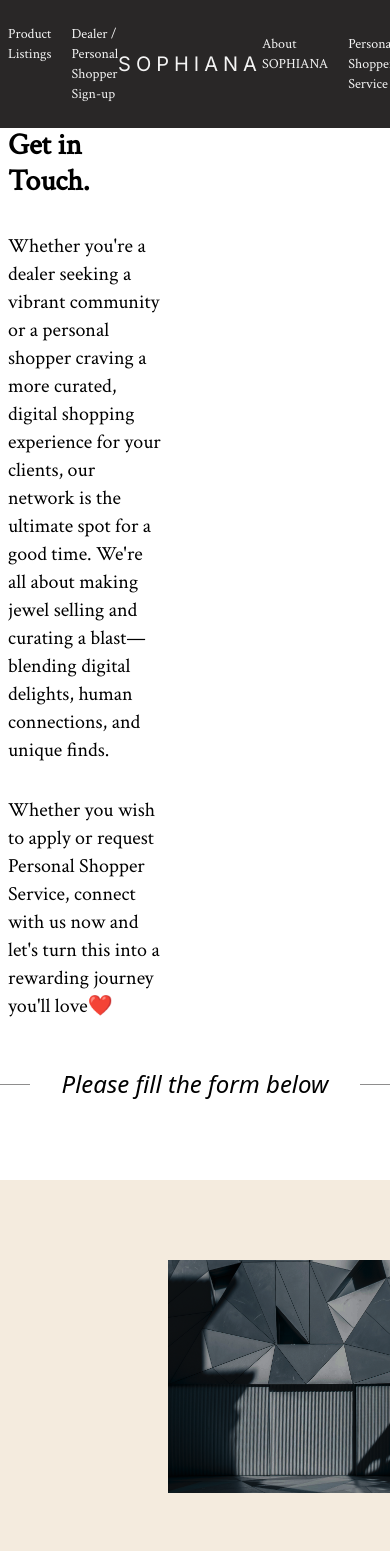
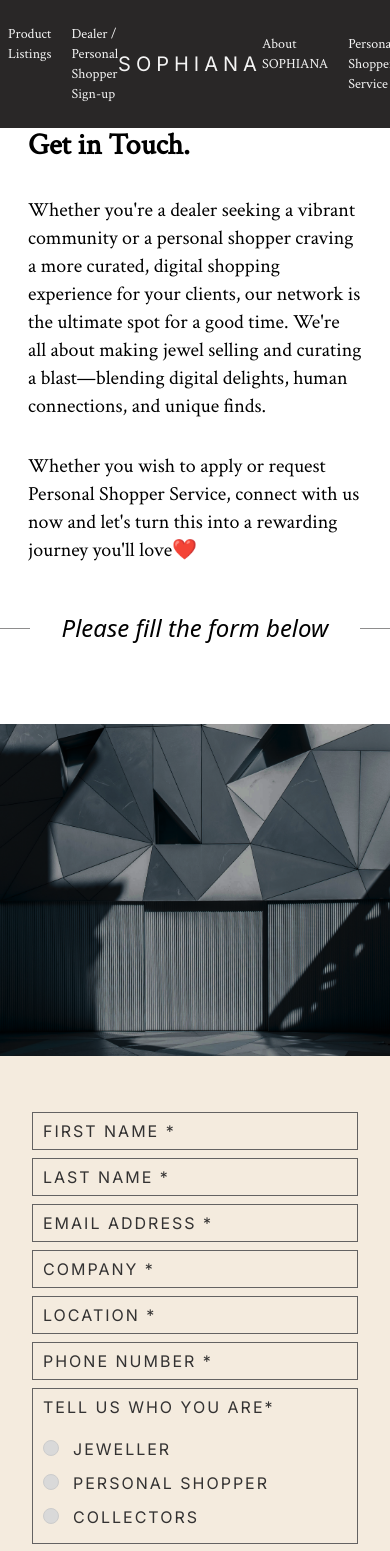
Before and after one commit to SaqibSyed1014/sophiana, a React (Create React App) app: page /contact-us in a window 390 px wide. Shown: the top 1551 px of the page. Built offline with nearby package versions, Linux system fonts and the light colour scheme; a web font is replaced by a local one.

Commit message:
contact us view responsive

```diff
--- a/src/views/ContactUs/components/ContactForm.js
+++ b/src/views/ContactUs/components/ContactForm.js
@@ -5,17 +5,17 @@ function ContactForm() {
                 <span>Please fill the form below</span>
             </h2>
 
-            <div className="bg-skin mt-20 py-20 px-40">
-                <div className="container">
-                    <div className="grid md:grid-cols-2 gap-20">
+            <div className="bg-skin mt-20 pb-20 lg:py-20 lg:px-14 xl:px-40">
+                <div className="lg:container">
+                    <div className="grid lg:grid-cols-2 gap-14 lg:gap-12 xl:gap-20">
                         <div className="image-wrapper flex items-center justify-center">
-                            <img src="/imgs/contact-form-img.png" alt="Contact Illustration"/>
+                            <img className="w-full" src="/imgs/contact-form-img.png" alt="Contact Illustration"/>
                         </div>
-                        <form className="contact-form grid md:grid-cols-2 gap-2 xl:gap-4">
-                            <div>
+                        <form className="contact-form grid lg:grid-cols-2 gap-2 xl:gap-4 px-8 md:px-20 lg:px-0">
+                            <div className="col-span-2 lg:col-span-1">
                                 <input type="text" placeholder="First Name *"/>
                             </div>
-                            <div className="">
+                            <div className="col-span-2 lg:col-span-1">
                                 <input type="text" placeholder="Last Name *"/>
                             </div>
                             <div className="col-span-2">
--- a/src/views/ContactUs/components/Header.js
+++ b/src/views/ContactUs/components/Header.js
@@ -1,7 +1,7 @@
 function Header() {
     return (
         <header className="container font-crimson pt-32">
-            <div className="w-5/12 pb-12">
+            <div className="lg:w-8/12 px-5 lg:px-0 pb-12">
                 <h2 className="font-bold text-3xl">Get in Touch.</h2>
                 <p className="py-8">
                     Whether you're a dealer seeking a vibrant community or a personal shopper craving a more curated, digital shopping experience for your clients, our network is the ultimate spot for a good time. We're all about making jewel selling and curating a blast—blending digital delights, human connections, and unique finds.
```
